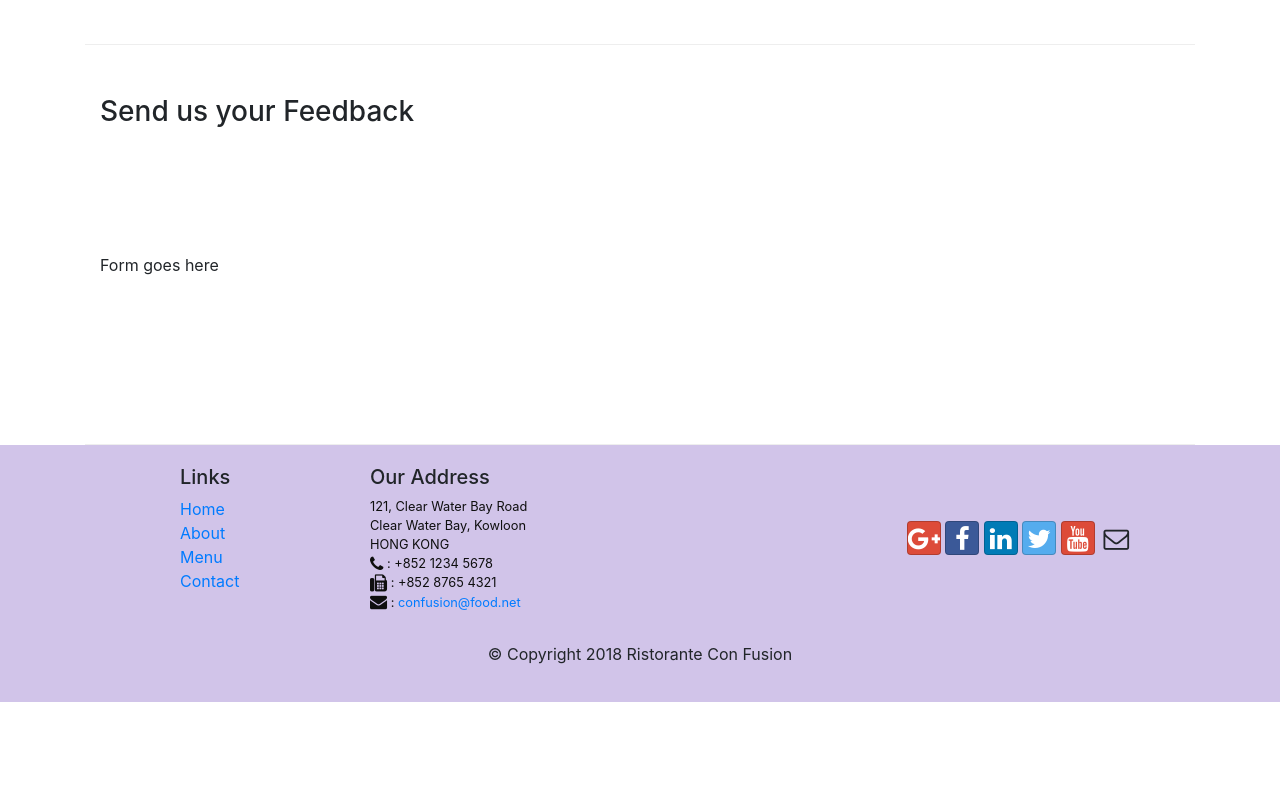
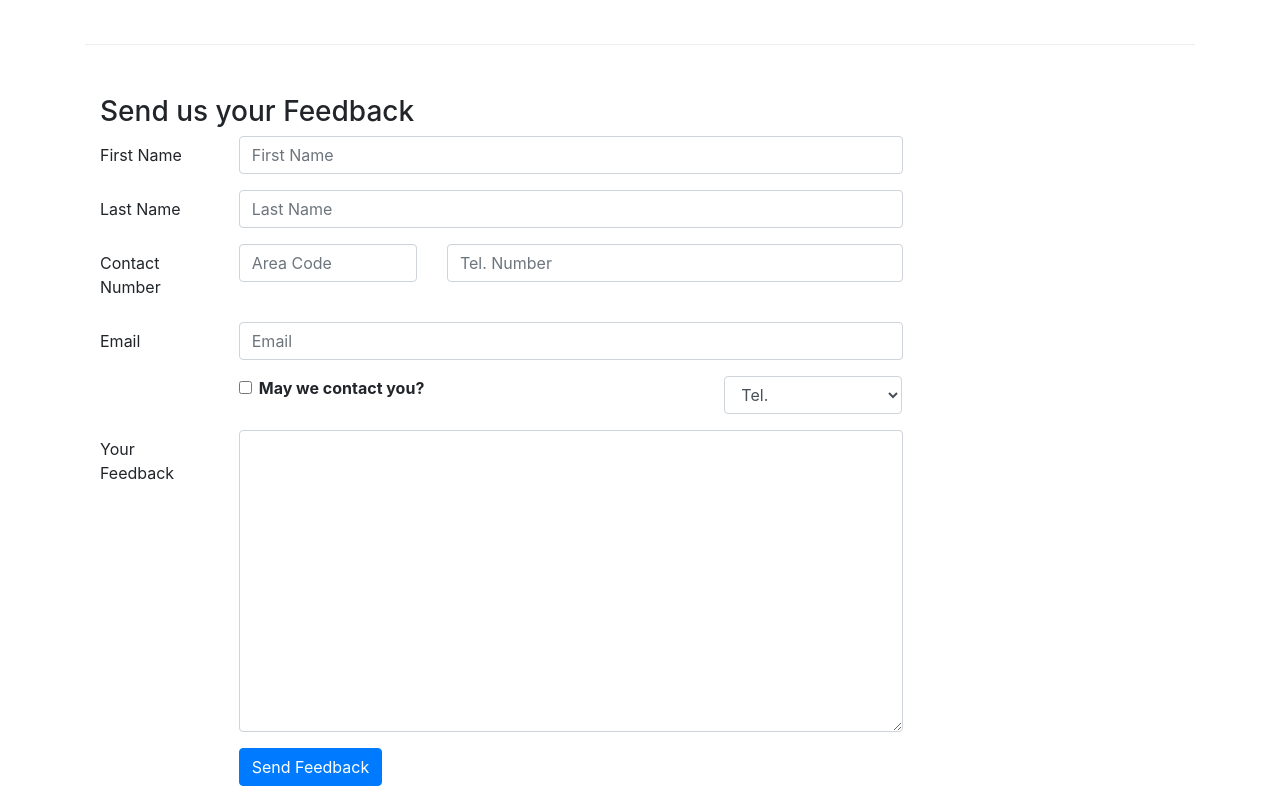
Before and after one commit to vpaklatzis/BootstrapIntro, a website: page contactus.html in a window 1280 px wide. Shown: the part 820-1625 px from the top of the page. Before the commit the page ends 1522 px from the top, so only its background shows below. Drawn offline with nearby package versions, Linux system fonts and the light colour scheme.

Commit message:
Added forms and fixed a typo

```diff
--- a/contactus.html
+++ b/contactus.html
@@ -92,12 +92,68 @@
               <h3>Send us your Feedback</h3>
            </div>
             <div class="col-12 col-md-9">
-                Form goes here
+                <form action="" class="">
+                    <div class="form-group row">
+                        <label for="firstname" class="col-md-2 col-form-label">First Name</label>
+                        <div class="col-md-10">
+                            <input type="text" class="form-control" id="firstname" name="firstname" placeholder="First Name">
+                        </div>
+                    </div>
+                    <div class="form-group row">
+                        <label for="lastname" class="col-md-2 col-form-label">Last Name</label>
+                        <div class="col-md-10">
+                            <input type="text" class="form-control" id="lastname" name="lastname" placeholder="Last Name">
+                        </div>
+                    </div>
+                    <div class="form-group row">
+                        <label for="telnum" class="col-12 col-md-2 col-form-label">Contact Number</label>
+                        <div class="col-5 col-md-3">
+                            <input type="tel" class="form-control" id="areacode" name="areacode" placeholder="Area Code">
+                        </div>
+                        <div class="col-7 col-md-7">
+                            <input type="tel" class="form-control" id="telnum" name="telnum" placeholder="Tel. Number">
+                        </div>
+                    </div>
+                    <div class="form-group row">
+                        <label for="emailid" class="col-md-2 col-form-label">Email</label>
+                        <div class="col-md-10">
+                            <input type="email" class="form-control" id="emailid" name="emailid" placeholder="Email">
+                        </div>
+                    </div>
+                    <div class="form-group row">
+                        <div class="col-md-6 offset-md-2">
+                            <div class="form-check">
+                                <input type="checkbox" name="approve" id="approve" class="form-check-input" value="">
+                                <label for="approve" class="form-check-label">
+                                    <strong>May we contact you?</strong>
+                                </label>
+                            </div>
+                        </div>
+                        <div class="col-md-3 offset-md-1">
+                            <select class="form-control">
+                                <option>Tel.</option>
+                                <option>Email</option>
+                            </select>
+                        </div>
+                    </div>
+                    <div class="form-group row">
+                        <label for="feedback" class="col-md-2 col-form-label">Your Feedback</label>
+                        <div class="col-md-10">
+                            <textarea class="form-control" id="feedback" name="feedback" rows="12"></textarea>
+                        </div>
+                    </div>
+                    <div class="form-group row">
+                        <div class="offset-md-2 col-md-10">
+                            <button type="submit" class="btn btn-primary">
+                                Send Feedback
+                            </button>
+                        </div>
+                    </div>
+                </form>
             </div>
              <div class="col-12 col-md">
             </div>
        </div>
-
     </div>
 
     <footer class="footer">
```
Also changed, not shown: aboutus.html (+2 -2 lines).
